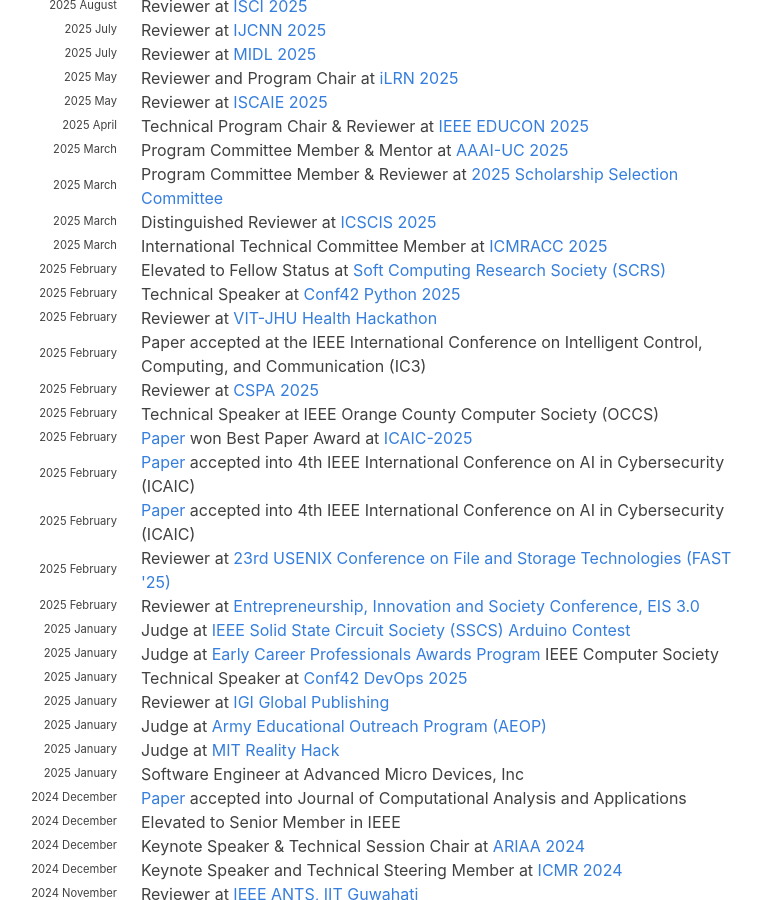
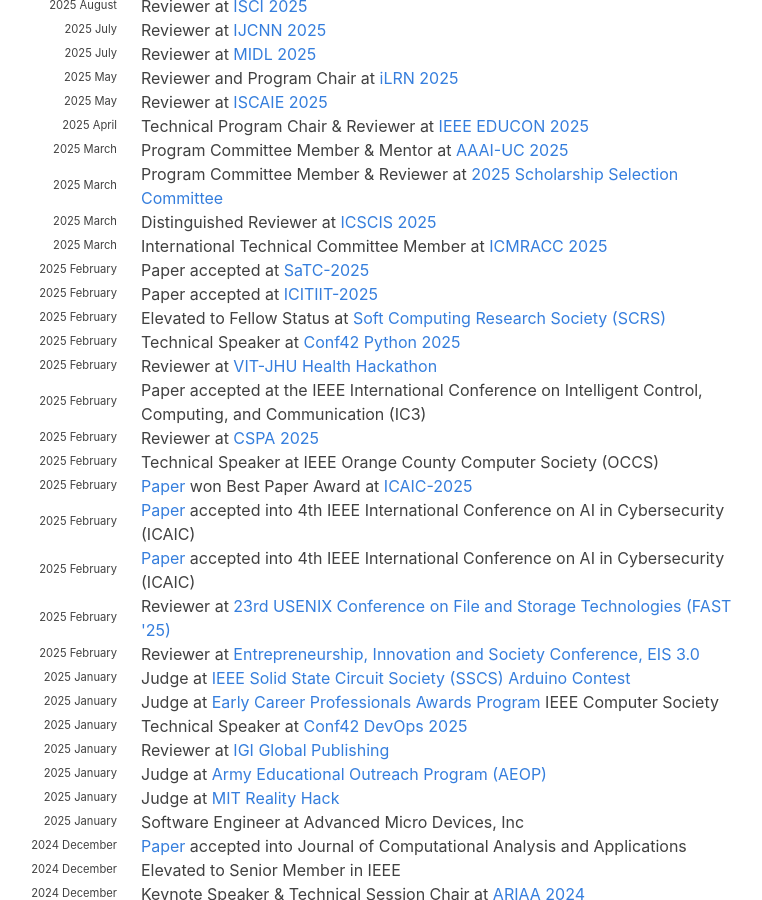
Before and after one commit to hariharanragothaman/hariharanragothaman.github.io, a Jekyll site: the page built from index.md, in a window 1280 px wide and 900 px high, scrolled down 906 px. Shown: the whole window, without its empty margins (191-953 px from the left). Built offline with Jekyll 4.4.1, drawn with Linux system fonts in a browser that asks for light colours; nearby versions of some CDN libraries; some web fonts are replaced.

Commit message:
Polishes and Updates

```diff
--- a/_data/news.yaml
+++ b/_data/news.yaml
@@ -52,6 +52,14 @@
 
 
 #-------------------------------------------- February ------------------------------------------------------------------------------------------------------------------------------------------------------
+- year: 2025
+  year-extra: February
+  description: Paper accepted at <a href="https://satcconf.com/"> SaTC-2025</a>
+
+- year: 2025
+  year-extra: February
+  description: Paper accepted at <a href="https://icitiit25.iiitkottayam.ac.in/index.html"> ICITIIT-2025</a>
+
 - year: 2025
   year-extra: February
   description: Elevated to Fellow Status at <a href="https://scrs.in/page/scrs-fellow">Soft Computing Research Society (SCRS)</a>
```
